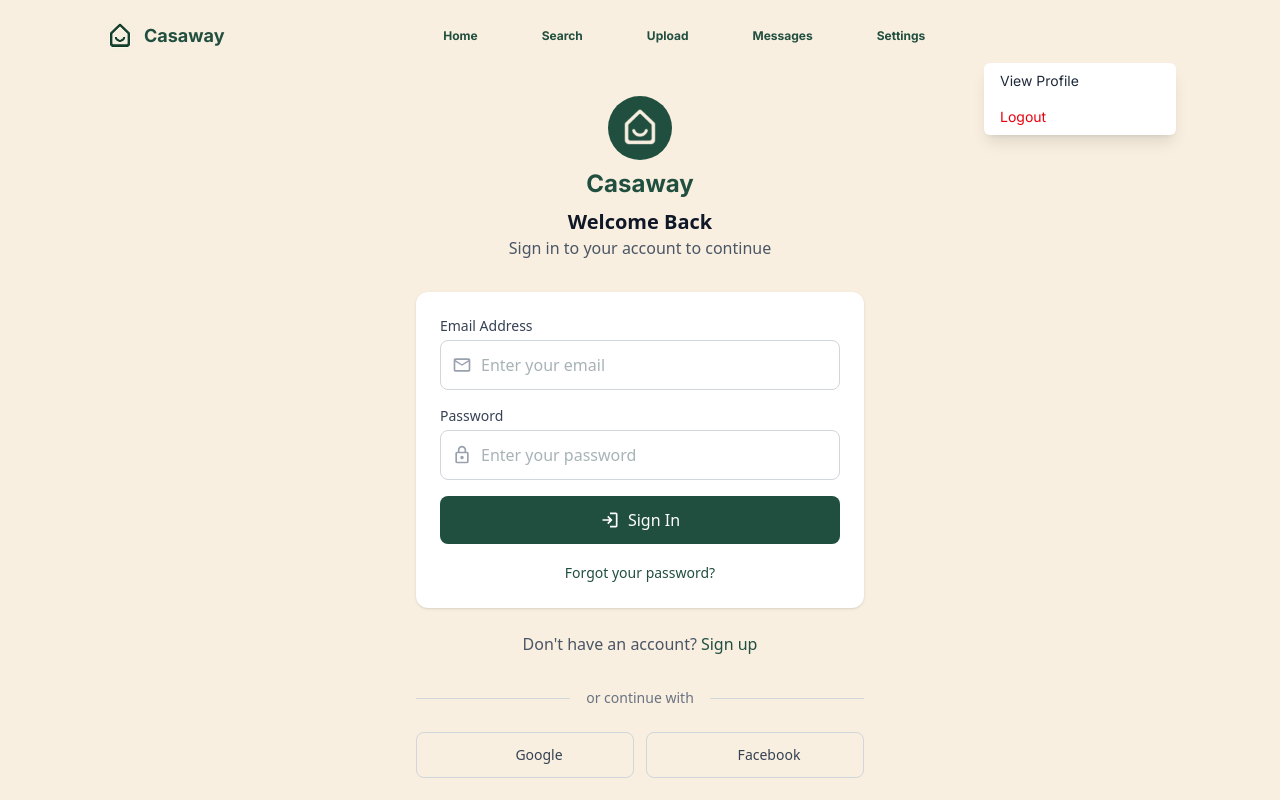
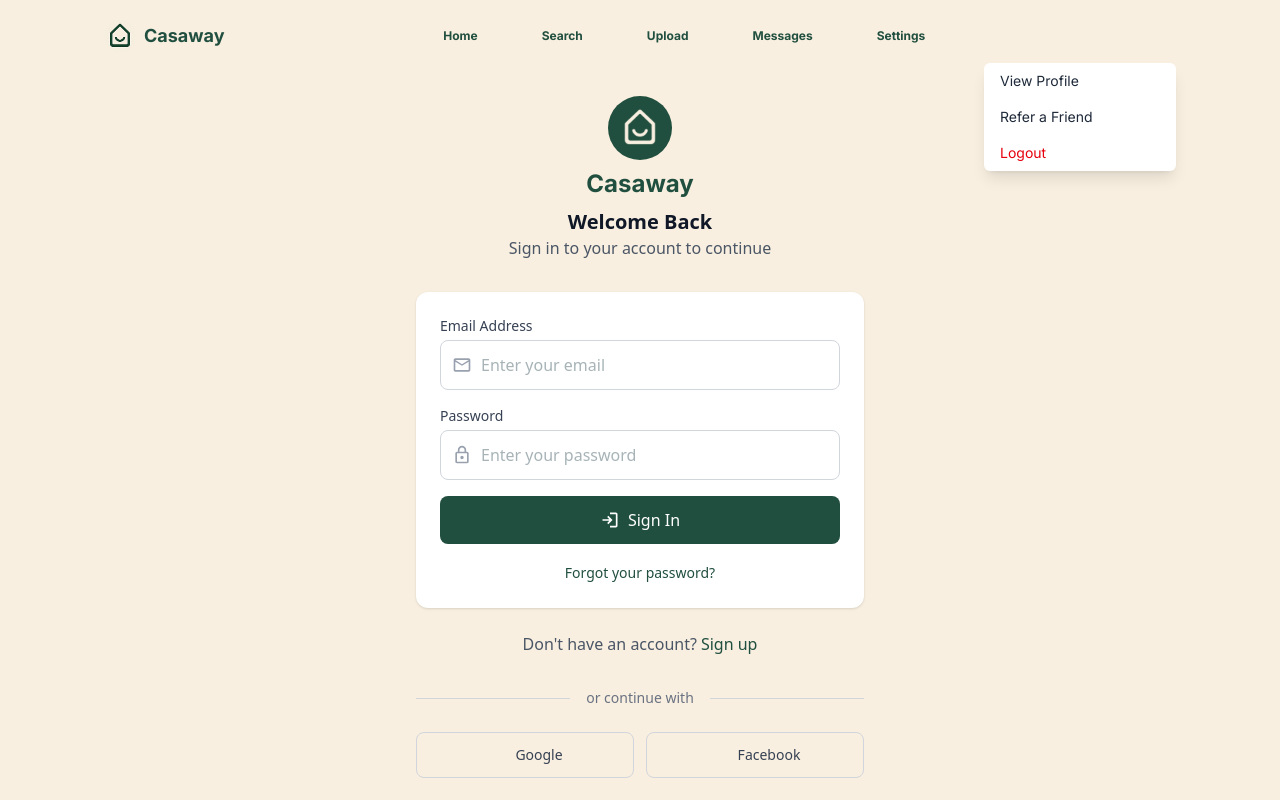
Before and after one commit to Uscout07/Casaway, a Next.js app: page /auth in a window 1280 px wide. Both pictures are taken after a click on the button 1160 px from the left and 33 px from the top of the page. Shown: the top 800 px of the page. Built offline with nearby package versions, Linux system fonts and the light colour scheme; no server answers; some icons are missing.

Commit message:
referals

```diff
--- a/app/components/header.tsx
+++ b/app/components/header.tsx
@@ -116,7 +116,7 @@ export default function NavBar() {
           )}
 
           {dropdownOpen && !loading && (
-            <div className="absolute right-0 mt-2 w-48 bg-white rounded-md shadow-lg z-50">
+            <div className="absolute right-0 mt-2 w-48 bg-white rounded-md shadow-lg z-[70]">
               <button
                 onClick={() => {
                   if (user?._id) router.push(`/profile/${user._id}`);
@@ -124,6 +124,11 @@ export default function NavBar() {
                 className="block px-4 py-2 text-sm text-gray-800 hover:bg-gray-100 w-full text-left"
               >
                 View Profile
+              </button>
+              <button>
+                <a href="/referral" className="block px-4 py-2 text-sm text-gray-800 hover:bg-gray-100 w-full text-left">
+                Refer a Friend
+                </a>
               </button>
               <button
                 onClick={handleLogout}
```
